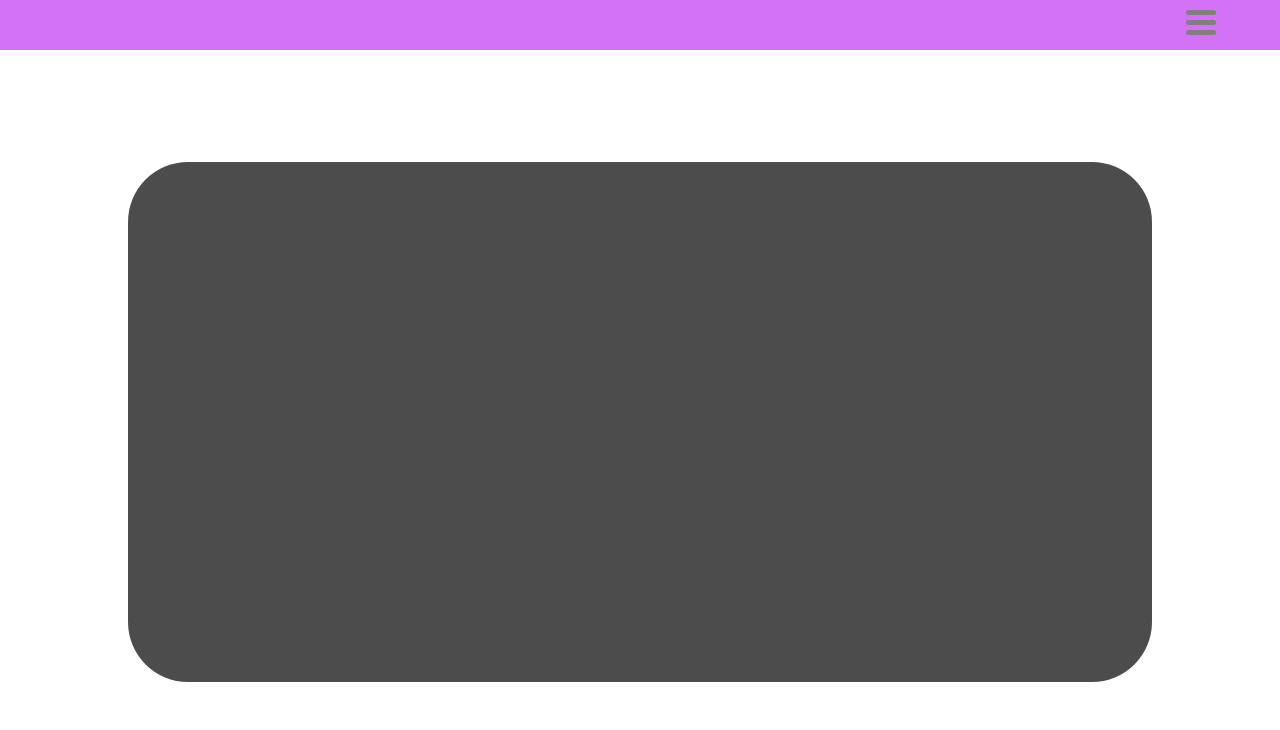
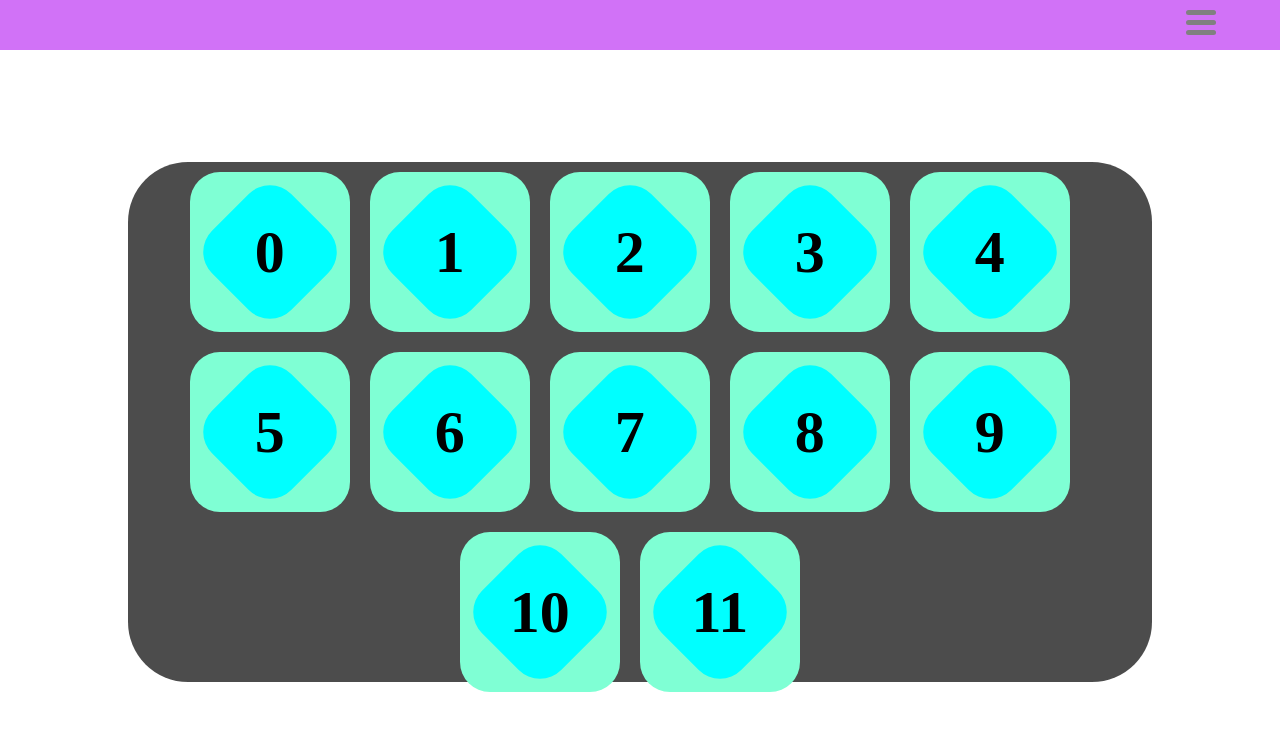
Before and after one commit to imaluris/NeverOrder, an Angular app: page /dashboard in a window 1280 px wide. Shown: the top 730 px of the page. Built offline with nearby package versions, Linux system fonts and the light colour scheme.

Commit message:
table-s added

```diff
--- a/src/app/app.module.ts
+++ b/src/app/app.module.ts
@@ -6,6 +6,8 @@ import { LoginComponent } from './login/login.component';
 import { AdminDashboardComponent } from './admin-dashboard/admin-dashboard.component';
 import { UserDashboardComponent } from './user-dashboard/user-dashboard.component';
 import { NavbarComponent } from './layout/navbar/navbar.component';
+import { TableSComponent } from './user-dashboard/table-s/table-s.component';
+import { FormsModule } from '@angular/forms';
 
 @NgModule({
   declarations: [
@@ -14,10 +16,12 @@ import { NavbarComponent } from './layout/navbar/navbar.component';
     AdminDashboardComponent,
     UserDashboardComponent,
     NavbarComponent,
+    TableSComponent,
   ],
   imports: [
     BrowserModule,
-    AppRoutingModule
+    AppRoutingModule,
+    FormsModule
   ],
   providers: [],
   bootstrap: [AppComponent]
--- /dev/null
+++ b/src/app/user-dashboard/table-s/table-s.component.html
@@ -0,0 +1,5 @@
+<div class="container">
+    <div class="table">
+        <h1>{{id}}</h1>
+    </div>
+</div>
--- /dev/null
+++ b/src/app/user-dashboard/table-s/table-s.component.scss
@@ -0,0 +1,28 @@
+.container{
+    display: flex;
+    justify-content: center;
+    align-items: center;
+    position: relative;
+    width:160px;
+    height:160px;
+    background-color: aquamarine;
+    border-radius: 30px;
+    margin-right:20px;
+    margin-top: 20px;
+    .table{
+        display: flex;
+        align-items: center;
+        justify-content: center;
+        position:absolute;
+        z-index: 1;
+        width: 70%;
+        height: 70%;
+        border-radius: 30px;
+        background-color: aqua;
+        transform: rotate(45deg);
+    }
+    h1{
+        transform: rotate(-45deg);
+        font-size: 60px;;
+    }
+}
--- a/src/app/user-dashboard/user-dashboard.component.html
+++ b/src/app/user-dashboard/user-dashboard.component.html
@@ -1,4 +1,6 @@
 <app-navbar></app-navbar>
 <div class="user-container">
-    <div class="rect"></div>
+    <div class="rect">
+        <app-table-s [id]="id" *ngFor="let i of ntable; let id = index "></app-table-s>
+    </div>
 </div>
--- a/src/app/user-dashboard/user-dashboard.component.scss
+++ b/src/app/user-dashboard/user-dashboard.component.scss
@@ -6,15 +6,38 @@
 }
 
 .rect{
+    display: flex;
+    flex-direction: row;
+    flex-wrap: wrap;
+    justify-content: center;
+    align-content: center;
     width: 5%;
     height: 70%;
     background-color: rgba(0,0,0,0.7);
     border-radius: 60px;
     animation: scale-rect 1s;
-    animation-delay: 0.5s;
+    animation-delay: 0.1s;
     animation-fill-mode: forwards;
 }
 
+app-table-s{
+    animation: hiddens 2s;
+}
+
+@keyframes hiddens {
+    0% {
+        opacity: 0;
+      }
+    50%{
+        opacity: 0;
+    }
+    75%{
+        opacity: 0;
+    }
+    100% {
+        opacity: 1;
+    }
+}
 @keyframes scale-rect {
     0% {
       border-radius: 10px;
--- a/src/app/user-dashboard/user-dashboard.component.ts
+++ b/src/app/user-dashboard/user-dashboard.component.ts
@@ -6,5 +6,6 @@ import { Component } from '@angular/core';
   styleUrls: ['./user-dashboard.component.scss']
 })
 export class UserDashboardComponent {
+  ntable: number[] = [1,2,3,4,5,6,7,8,9,10,11,12];
 
 }
```
Also changed, not shown: src/app/user-dashboard/table-s/table-s.component.ts (added, +10 -0 lines), 1 other file (tests, documents, lock files or other folders).
